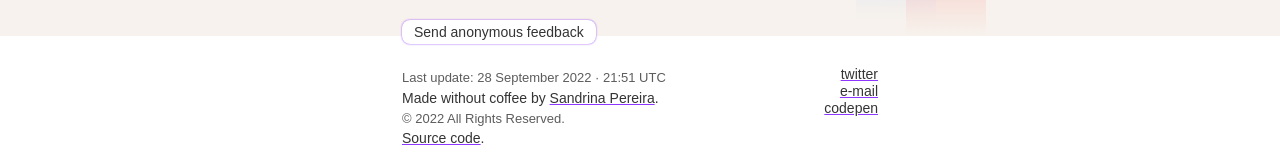
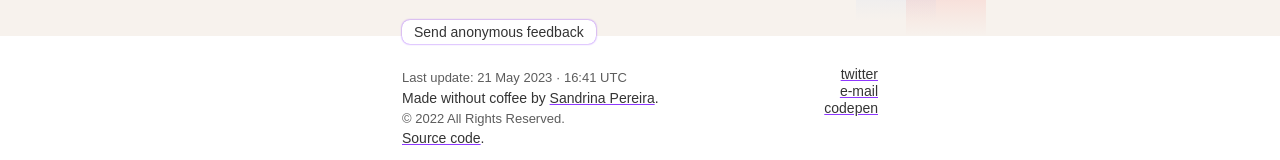
Before and after one commit to sandrina-p/workshop-a11y-jsdaycanarias, a Next.js app: page / in a window 1280 px wide. Shown: the part 1439-1599 px from the top of the page. Built offline with nearby package versions, Linux system fonts and the light colour scheme.

Commit message:
Update title, descriptions, and date

```diff
--- a/package.json
+++ b/package.json
@@ -1,5 +1,5 @@
 {
-  "name": "workshop-a11y-react-alicante",
+  "name": "workshop-a11y-jsdaycanarias",
   "version": "0.1.0",
   "private": true,
   "scripts": {
--- a/pages/index.js
+++ b/pages/index.js
@@ -47,10 +47,10 @@ export default function Home() {
     <>
       <HomeShell>
         <Head>
-          <title>A11Y in JS @ReactAlicante</title>
+          <title>A11Y in JS @JSDayCanarias</title>
           <meta
             name="description"
-            content="Workshop - A11Y in JS apps at @reactAlicante"
+            content="Workshop - A11Y in JS apps at @JSDayCanarias"
           />
           <link rel="icon" href="/favicon.ico" />
         </Head>
--- a/src/components/Footer.jsx
+++ b/src/components/Footer.jsx
@@ -127,9 +127,7 @@ export function Footer() {
           </Feedback>
           <FooterCredits>
             Last update:{" "}
-            <time dateTime="2022-09-27T21:51:00Z">
-              28 September 2022 · 21:51 UTC
-            </time>
+            <time dateTime="2023-05-21T16:41:00Z">21 May 2023 · 16:41 UTC</time>
           </FooterCredits>
           <p>
             Made without coffee by{" "}
@@ -145,7 +143,7 @@ export function Footer() {
 
           <FooterCredits>© 2022 All Rights Reserved.</FooterCredits>
           <p>
-            <Link href="https://github.com/sandrina-p/workshop-a11y-react-alicante">
+            <Link href="https://github.com/sandrina-p/workshop-a11y-jsdaycanarias">
               Source code
             </Link>
             .
```
Also changed, not shown: 2 other files (tests, documents, lock files or other folders).
